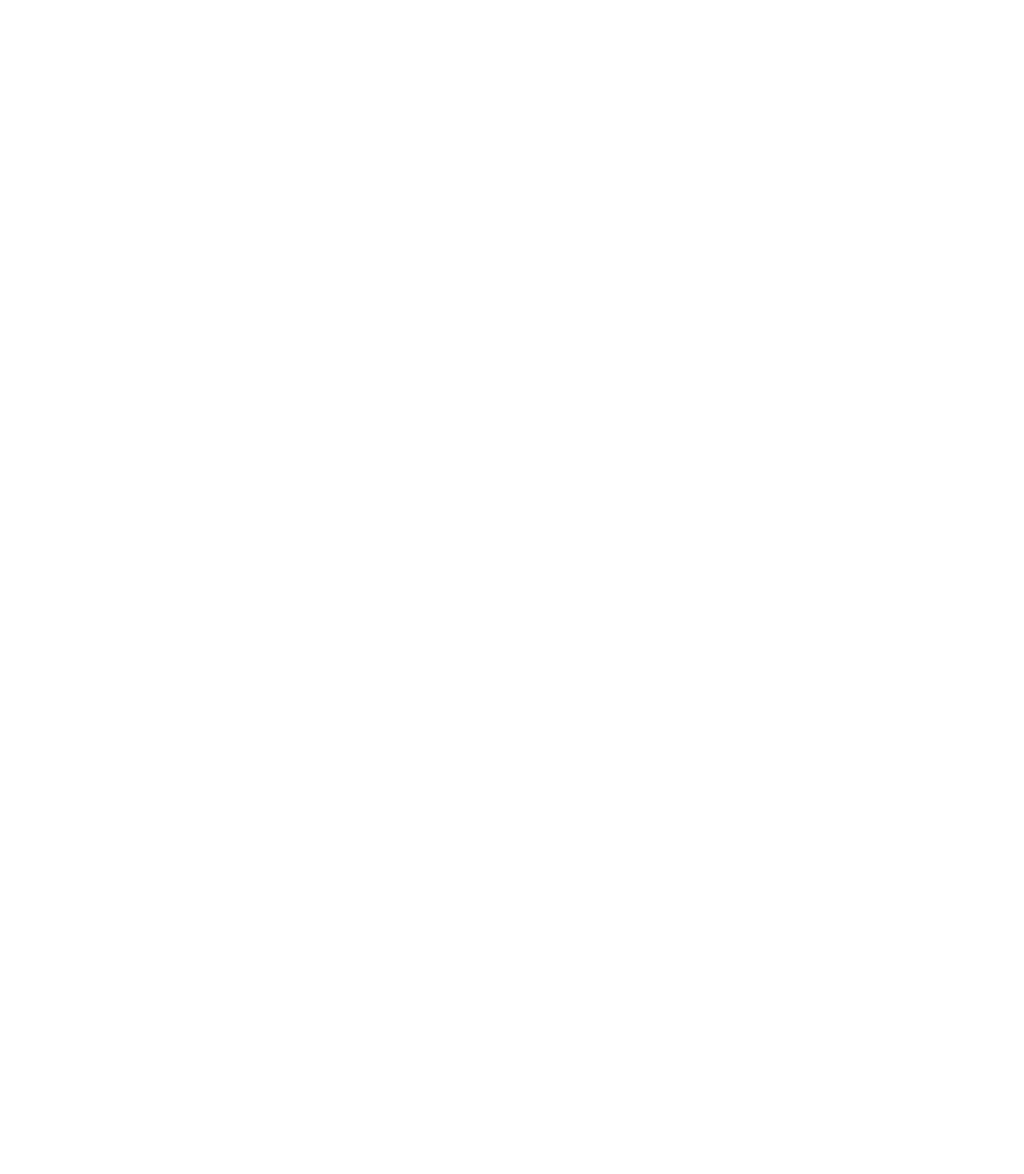
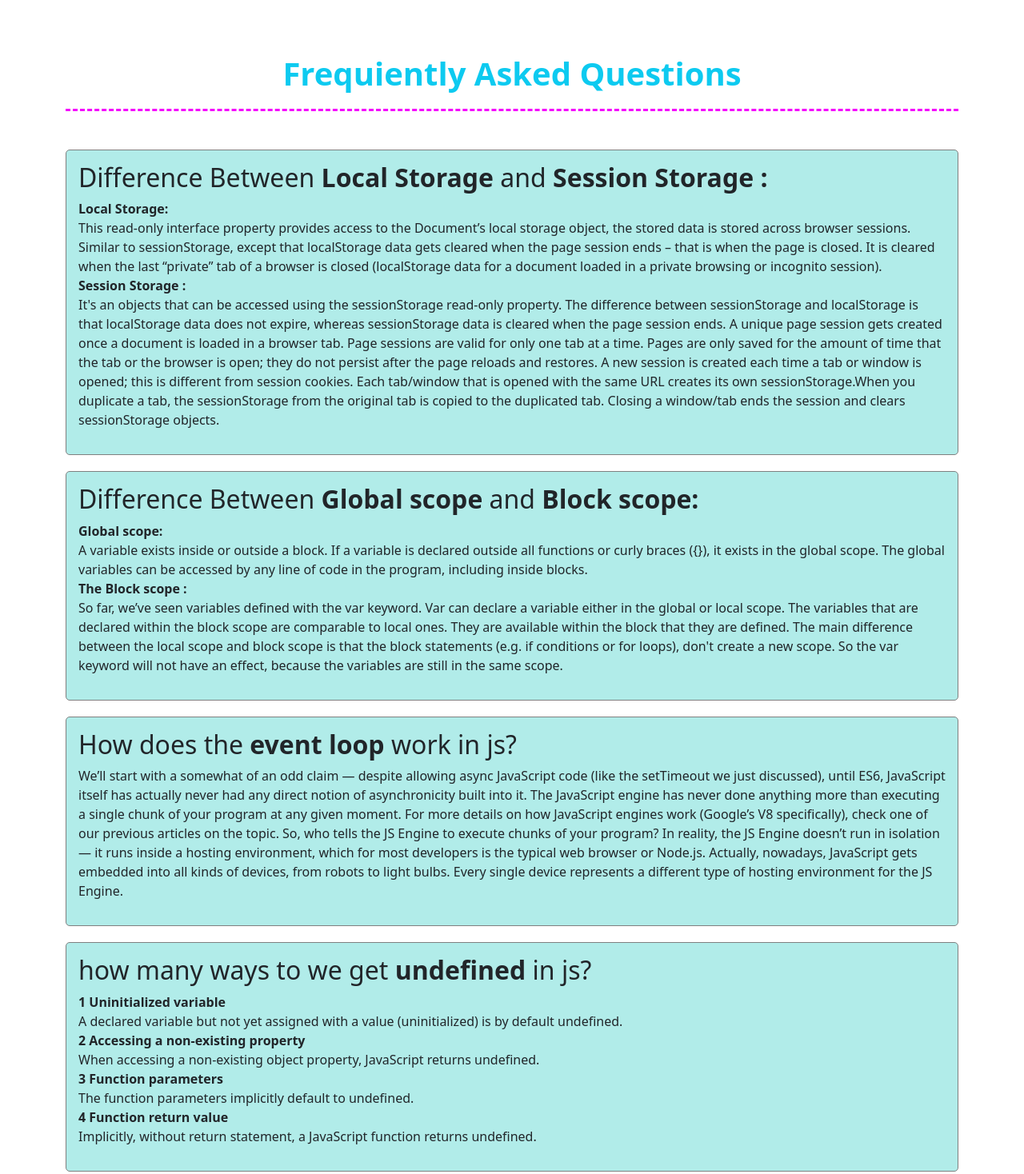
Before and after one commit to SOURAV-MONDAL-DEV/type-monster-debug, a plain HTML site: page blog.html in a window 1280 px wide. Shown: the whole page at 80% size. Before the commit the page ends 800 px from the top, so only its background shows below. Drawn offline with nearby package versions, Linux system fonts and the light colour scheme.

Commit message:
blog-page-ok

```diff
--- a/blog.html
+++ b/blog.html
@@ -5,8 +5,76 @@
     <meta http-equiv="X-UA-Compatible" content="IE=edge">
     <meta name="viewport" content="width=device-width, initial-scale=1.0">
     <title>Our blog</title>
+    <link href="https://cdn.jsdelivr.net/npm/bootstrap@5.2.1/dist/css/bootstrap.min.css" rel="stylesheet" integrity="sha384-iYQeCzEYFbKjA/T2uDLTpkwGzCiq6soy8tYaI1GyVh/UjpbCx/TYkiZhlZB6+fzT" crossorigin="anonymous">
+    <style>
+        .item{
+            margin: 20px auto;
+            padding: 15px;
+            border: 1px solid gray;
+            border-radius: 5px;
+            background-color: rgb(177, 236, 233);
+        }
+        .brde-b{
+            border-bottom: 3px dashed rgb(244, 7, 252);
+            padding: 20px;
+        }
+    </style>
 </head>
 <body>
 
+    <header class="container my-5" >
+        <h1 class=" brde-b text-info text-center fw-bold " >Frequiently Asked Questions</h1>
+    </header>
+
+    <main class="container">
+        <div class="item ">
+            <h2>Difference Between <b>Local Storage</b> and <b>Session Storage :</b></h2>
+            <p><b>Local Storage:</b> <br> This read-only interface property provides access to the Document’s local storage object, the stored data
+                 is stored across browser sessions. Similar to sessionStorage, except that localStorage data gets cleared when the page session ends
+                  – that is when the page is closed. It is cleared when the last “private” tab of a browser is closed (localStorage data for a document
+                   loaded in a private browsing or incognito session). <br>
+                   <b>Session Storage :</b> <br> It's an objects that can be accessed using the sessionStorage read-only property. The difference between
+                 sessionStorage and localStorage is that localStorage data does not expire, whereas sessionStorage data is cleared when the page session ends.
+                 A unique page session gets created once a document is loaded in a browser tab. Page sessions are valid for only one tab at a time.
+                 Pages are only saved for the amount of time that the tab or the browser is open; they do not persist after the page reloads and
+                 restores. A new session is created each time a tab or window is opened; this is different from session cookies. Each tab/window
+                 that is opened with the same URL creates its own sessionStorage.When you duplicate a tab, the sessionStorage from the original
+                 tab is copied to the duplicated tab. Closing a window/tab ends the session and clears sessionStorage objects.
+            </p>
+        </div>
+        <div class="item">
+            <h2>Difference Between <b>Global scope</b> and <b>Block scope:</b></h2>
+            <p><b>Global scope:</b> <br>A variable exists inside or outside a block. If a variable is declared outside all functions or curly braces ({}), it exists in the global scope. The global variables can be accessed by any line of code in the program, including inside blocks.
+                <br>
+                   <b>The Block scope :</b> <br> So far, we’ve seen variables defined with the var keyword. Var can declare a variable either in the global or local scope. The variables that are declared within the block scope are comparable to local ones. They are available within the block that they are defined.
+
+                   The main difference between the local scope and block scope is that the block statements (e.g. if conditions or for loops), don't create a new scope. So the var keyword will not have an effect, because the variables are still in the same scope.
+
+
+            </p>
+        </div>
+        <div class="item">
+            <h2>How does the <b>event loop</b> work in js? </h2>
+            <p>We’ll start with a somewhat of an odd claim — despite allowing async JavaScript code (like the setTimeout we just discussed), until ES6, JavaScript itself has actually never had any direct notion of asynchronicity built into it. The JavaScript engine has never done anything more than executing a single chunk of your program at any given moment.
+
+                For more details on how JavaScript engines work (Google’s V8 specifically), check one of our previous articles on the topic.
+
+                So, who tells the JS Engine to execute chunks of your program? In reality, the JS Engine doesn’t run in isolation — it runs inside a hosting environment, which for most developers is the typical web browser or Node.js. Actually, nowadays, JavaScript gets embedded into all kinds of devices, from robots to light bulbs. Every single device represents a different type of hosting environment for the JS Engine.
+            </p>
+        </div>
+        <div class="item">
+            <h2>how many ways to we get <b>undefined</b> in js?</h2>
+            <p> <b>1 Uninitialized variable</b> <br>
+                   A declared variable but not yet assigned with a value (uninitialized) is by default undefined. <br>
+                <b>2 Accessing a non-existing property</b> <br>
+                   When accessing a non-existing object property, JavaScript returns undefined. <br>
+                <b>3 Function parameters</b> <br>
+                   The function parameters implicitly default to undefined. <br>
+                <b>4 Function return value</b> <br>
+                   Implicitly, without return statement, a JavaScript function returns undefined. <br>
+            </p>
+        </div>
+    </main>
+
 </body>
 </html>
```
